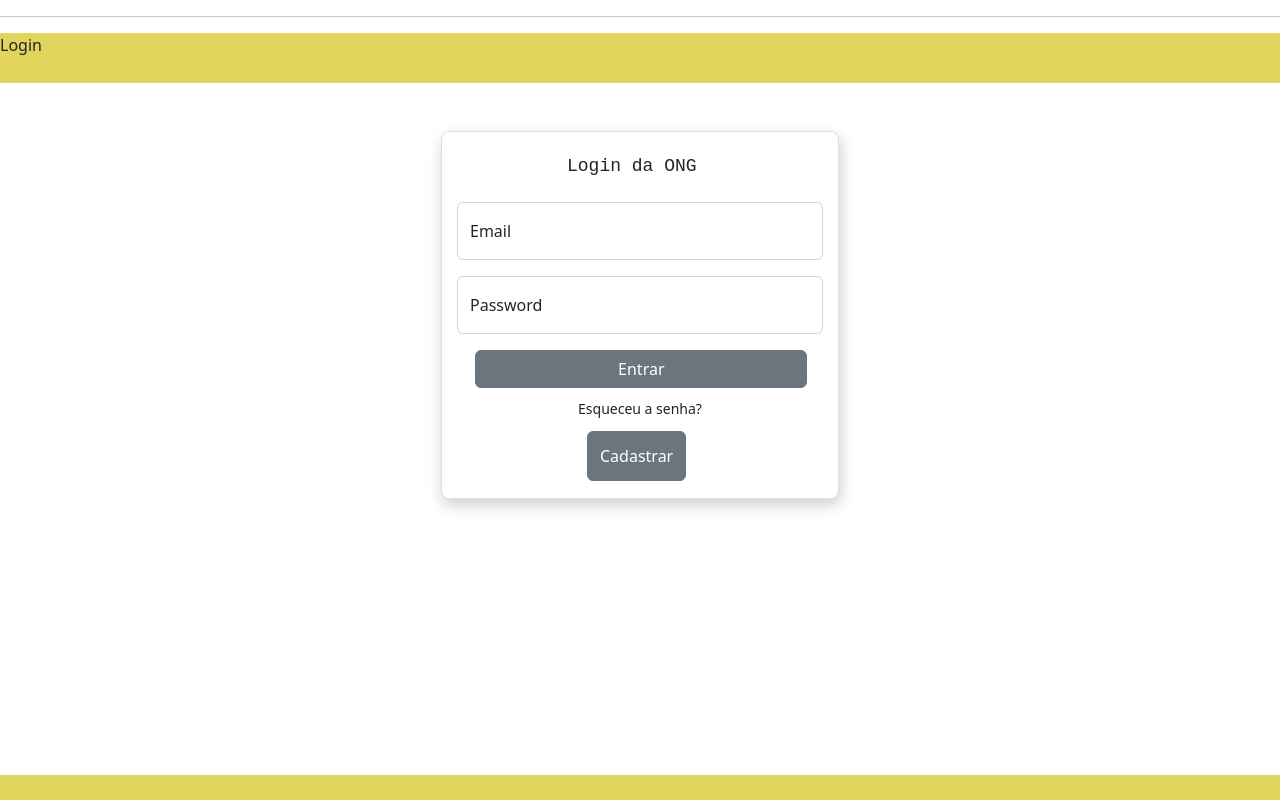
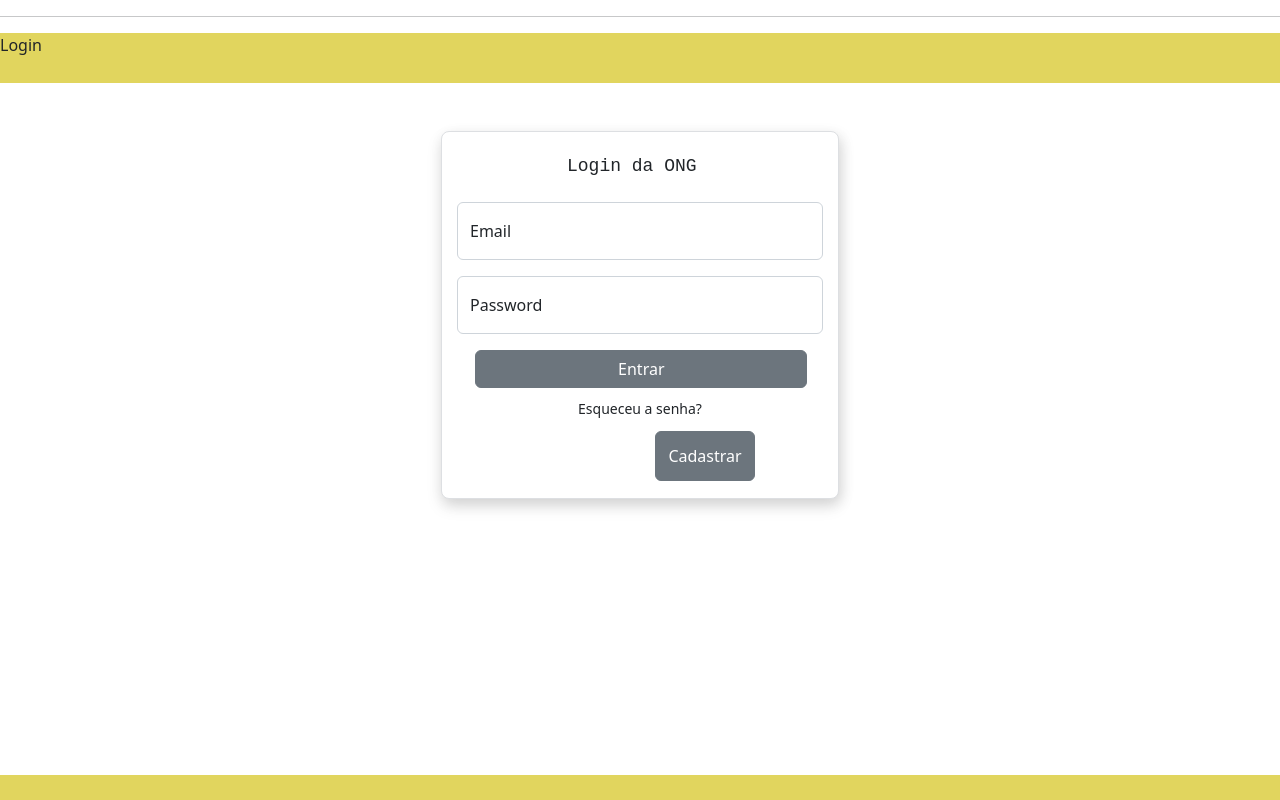
Before and after one commit to JoaoPF07/Projeto-Integrador, a React (Create React App) app: page /login in a window 1280 px wide. Built offline with nearby package versions, Linux system fonts and the light colour scheme.

Commit message:
Seilaoque

```diff
--- a/src/estilo/estilo.css
+++ b/src/estilo/estilo.css
@@ -21,6 +21,7 @@
   background-color: #e1d55e;
   text-align: center;
   justify-content: left;
+  margin-top: 0%;
 }
 
 /* Rodape da pagina*/
--- a/src/pages/login.tsx
+++ b/src/pages/login.tsx
@@ -53,7 +53,7 @@ function Login (){
     <div className="divEsqueceuSenha">
       <div className="textoesqueceusenha"> Esqueceu a senha?</div>
     </div>
-    <div>
+    <div className="divBotaoCadastrar">
       <Button className="botaoCadastrar">
         <a className="ancora" href="http://localhost:3000/cadastros">
          Cadastrar
```
